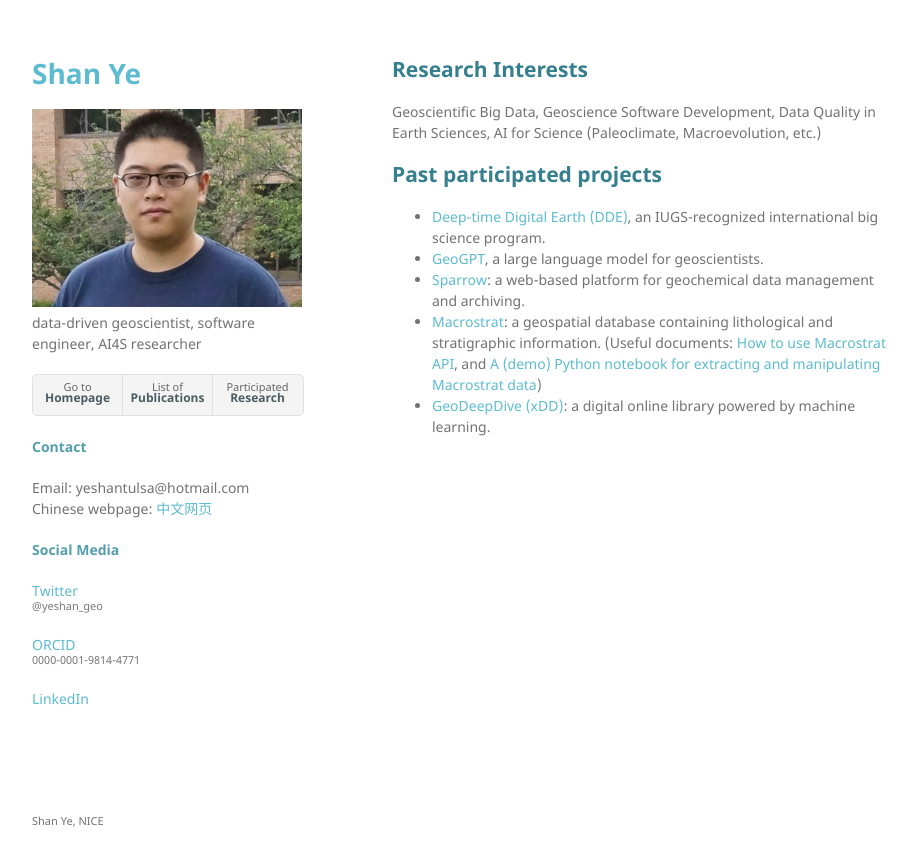
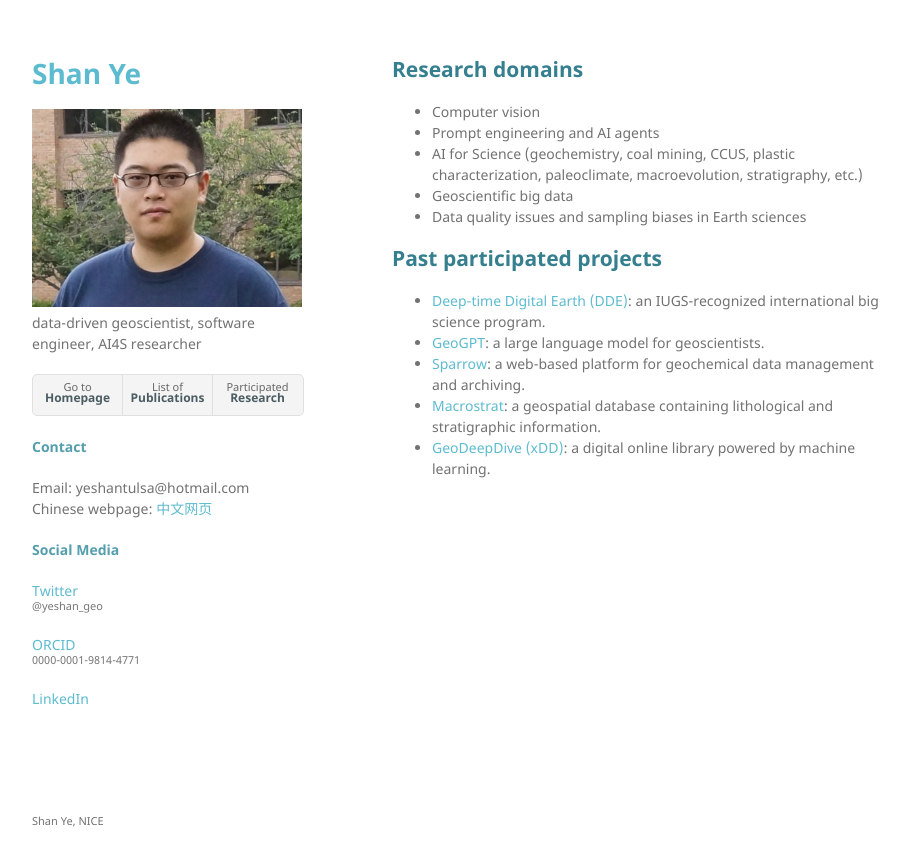
Before and after one commit to yeshan-geo/yeshan-geo.github.io, a Jekyll site: the page built from pages/research.md, in a window 1280 px wide. Shown: the top 866 px of the page, without its empty margins (178-1094 px from the left). Built offline with Jekyll 4.4.1, drawn with Linux system fonts in a browser that asks for light colours; our own code applies the rules of GitHub Pages for plain Markdown files.

Commit message:
Update research.md

```diff
--- a/pages/research.md
+++ b/pages/research.md
@@ -1,11 +1,15 @@
-## Research Interests
+## Research domains
 
-Geoscientific Big Data, Geoscience Software Development, Data Quality in Earth Sciences, AI for Science (Paleoclimate, Macroevolution, etc.)
+- Computer vision
+- Prompt engineering and AI agents
+- AI for Science (geochemistry, coal mining, CCUS, plastic characterization, paleoclimate, macroevolution, stratigraphy, etc.)
+- Geoscientific big data
+- Data quality issues and sampling biases in Earth sciences
 
 ## Past participated projects
 
-- [Deep-time Digital Earth (DDE)](https://deep-time.org/), an IUGS-recognized international big science program.
-- [GeoGPT](https://geogpt.deep-time.org), a large language model for geoscientists.
+- [Deep-time Digital Earth (DDE)](https://deep-time.org/): an IUGS-recognized international big science program.
+- [GeoGPT](https://geogpt.deep-time.org): a large language model for geoscientists.
 - [Sparrow](https://sparrow-data.org/): a web-based platform for geochemical data management and archiving.
-- [Macrostrat](https://macrostrat.org/): a geospatial database containing lithological and stratigraphic information. (Useful documents: [How to use Macrostrat API](https://yeshan-geo.github.io/documents/others/How-To-Macrostrat-API.pdf), and [A (demo) Python notebook for extracting and manipulating Macrostrat data](https://github.com/yeshancqcq/earthcube_notebook))
+- [Macrostrat](https://macrostrat.org/): a geospatial database containing lithological and stratigraphic information.
 - [GeoDeepDive (xDD)](https://geodeepdive.org/): a digital online library powered by machine learning.
```
